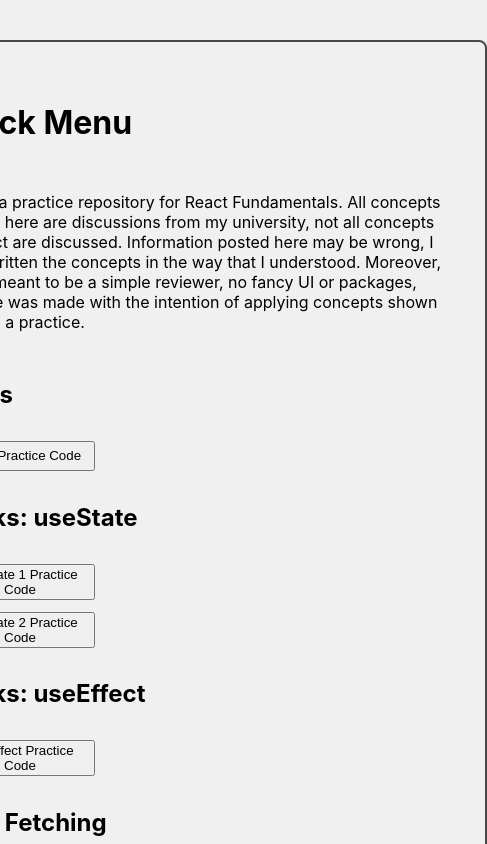
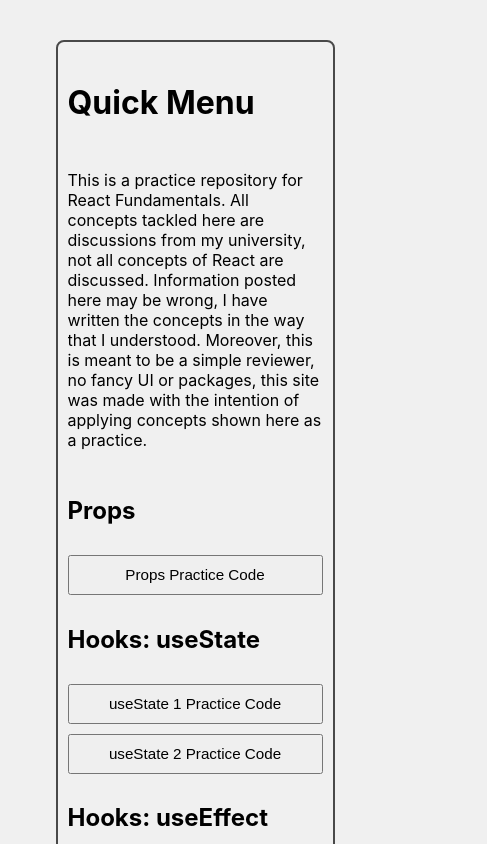
Before and after one commit to kevinzekee/Practice-React, a React (Create React App) app: page / in a window 390 px wide. Shown: the top 844 px of the page, 487 px wide, since content can reach past the window. Built offline with nearby package versions, Linux system fonts and the light colour scheme.

Commit message:
Improve UI

```diff
--- a/src/pages/FetchPage1.js
+++ b/src/pages/FetchPage1.js
@@ -2,7 +2,19 @@ import HomeButton from "../components/HomeButton";
 import ShowCode from "../components/ShowCode";
 import '../styles/landing.css';
 
+import React, {use, useEffect, useState} from 'react';
+
+
+
+
+
+
+
+
 function FetchPage1(){
+    const [users, setUsers] = useState([]);
+    const [loading, Loading] = useState(false);
+    const [error, setError] = useState(false);
     return(
         <div className="main-content">
 
--- a/src/styles/landing.css
+++ b/src/styles/landing.css
@@ -1,26 +1,48 @@
-.main-container{
+/* landing.css */
+
+.main-container {
     display: flex;
-    min-width: 500px;
+    width: 100%;
     max-width: 500px;
     border: 2px solid rgb(73, 73, 73);
     align-content: center;
-    padding: 40px;
+    padding: 40px 20px;
     flex-direction: column;
     border-radius: 8px;
-
+    margin: 0 auto; /* center horizontally */
+    box-sizing: border-box;
 }
 
-.second-container{
+.second-container {
     display: flex;
     flex-direction: column;
     overflow: auto;
-    margin:0;
+    margin: 0;
     padding: 0;
     gap: 12px;
 }
 
-.home-buttons{
-    min-width: 150px;
-    max-width: 150px;
-    min-height: 30px;
+.home-buttons {
+    min-height: 40px;
+    padding: 8px 12px;
+    font-size: 1rem;
+    width: 100%;
+    max-width: 300px;
+    cursor: pointer;
 }
+
+@media (max-width: 600px) {
+    .main-container {
+        padding: 20px 10px;
+        width: 90%;
+    }
+
+    .home-buttons {
+        width: 100%;
+        font-size: 0.95rem;
+    }
+
+    .second-container {
+        gap: 10px;
+    }
+}
```
